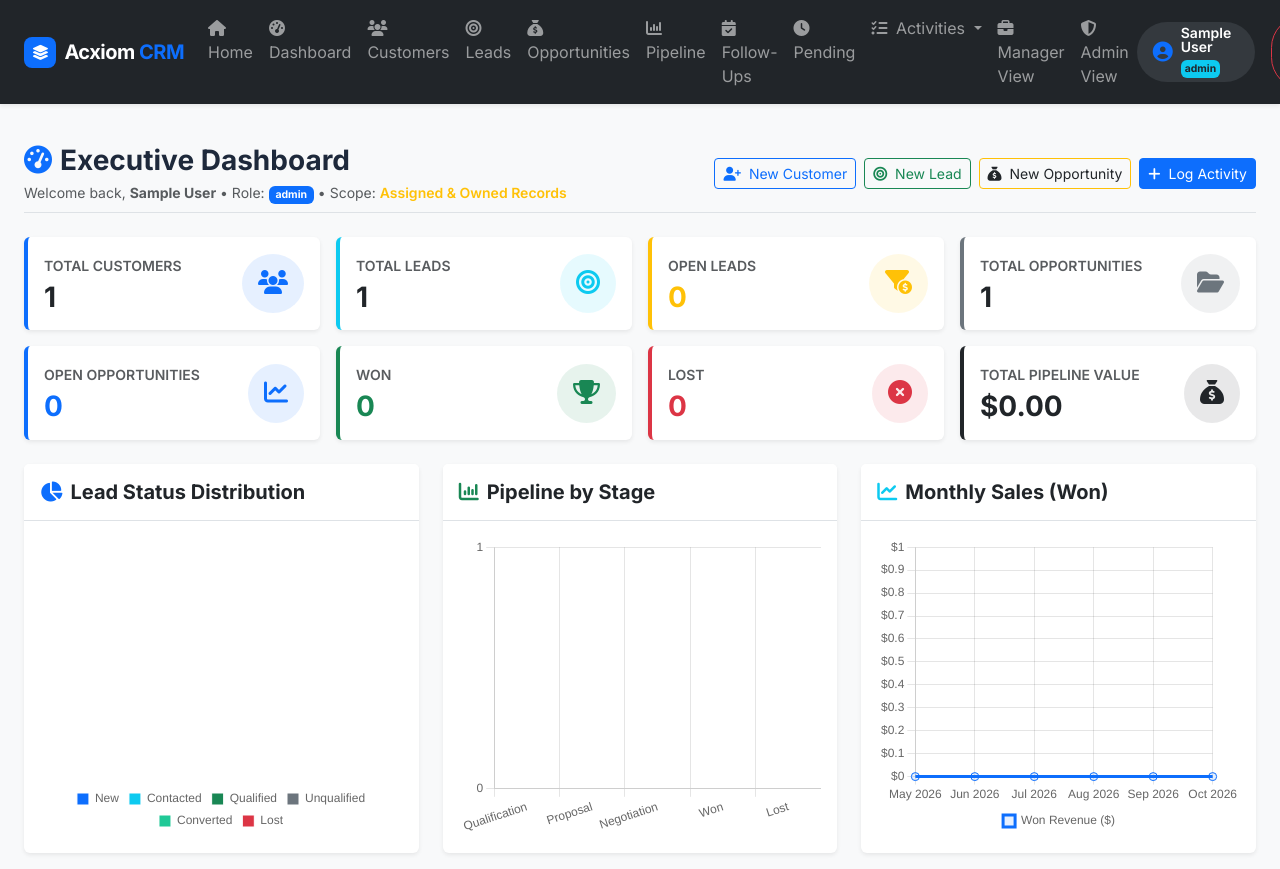
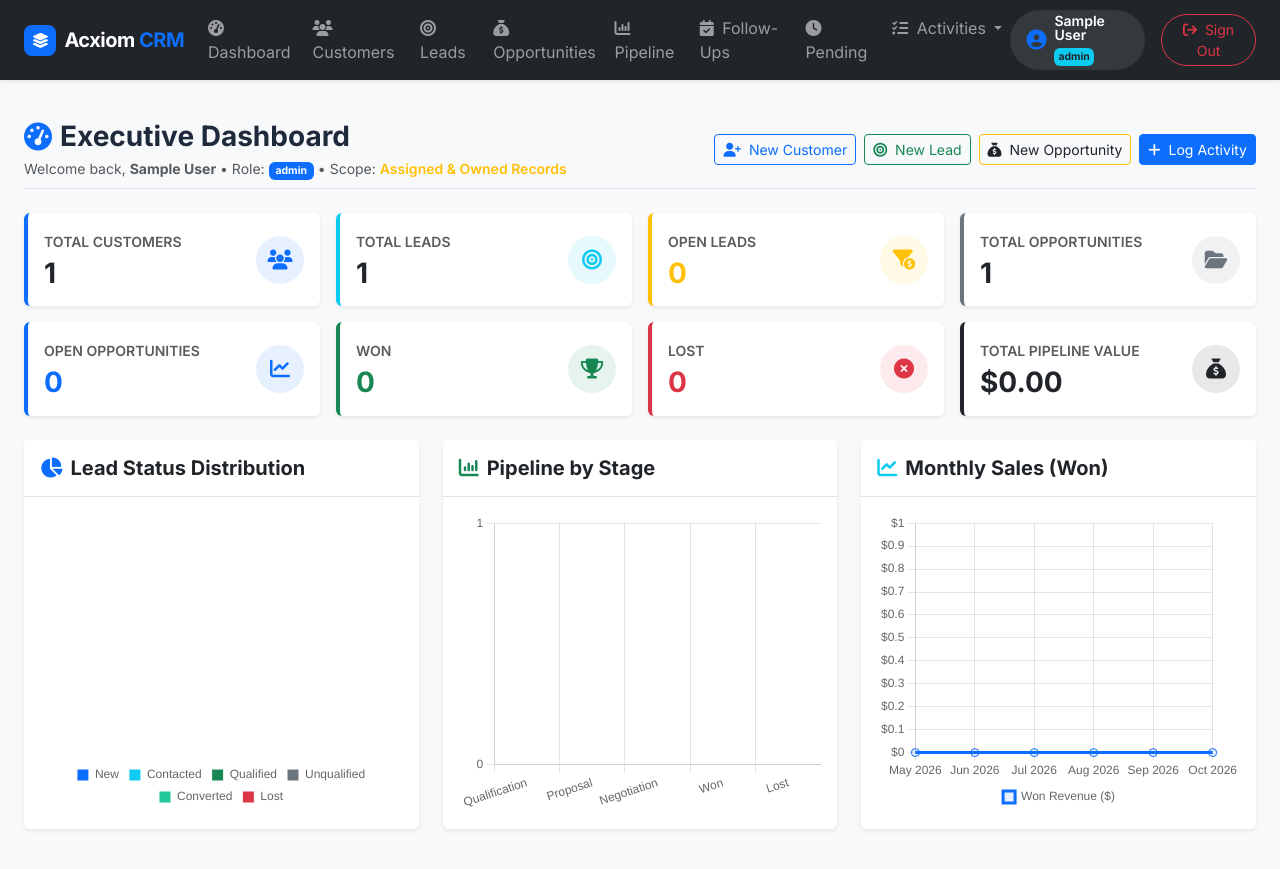
Before and after one commit to KodakandlaSahtihi-29/acxiom-crm, a Flask app: page /dashboard in a window 1280 px wide; the page is wider, and only the part inside the window is pictured. Shown: the top 869 px of that part. Run offline with Flask 3, Linux system fonts and the light colour scheme; a user stored in the database is signed in; tables that the repository leaves empty hold one stand-in row (values such as "Sample post").

Commit message:
Final pre-submission cleanup: route / to dashboard/login, role-scoped navbar, dashboard icon alignment

```diff
--- a/app/routes/main.py
+++ b/app/routes/main.py
@@ -1,5 +1,5 @@
 from datetime import date
-from flask import Blueprint, render_template, jsonify
+from flask import Blueprint, render_template, jsonify, redirect, url_for
 from flask_login import login_required, current_user
 from sqlalchemy import text
 from app.extensions import db
@@ -117,7 +117,15 @@
 
 @main_bp.route('/')
 def index():
-    """Public landing / foundation status page."""
+    """CRM Home route: redirect to dashboard if authenticated, else login."""
+    if current_user.is_authenticated:
+        return redirect(url_for('main.dashboard'))
+    return redirect(url_for('auth.login'))
+
+
+@main_bp.route('/system-status')
+def system_status():
+    """Internal system verification diagnostics."""
     db_status = "Connected"
     error_msg = None
     try:
--- a/app/templates/base.html
+++ b/app/templates/base.html
@@ -37,11 +37,6 @@
 
             <div class="collapse navbar-collapse" id="navbarContent">
                 <ul class="navbar-nav me-auto mb-2 mb-lg-0">
-                    <li class="nav-item">
-                        <a class="nav-link" href="{{ url_for('main.index') }}">
-                            <i class="fa-solid fa-house me-1"></i> Home
-                        </a>
-                    </li>
                     {% if current_user.is_authenticated %}
                     <li class="nav-item">
                         <a class="nav-link" href="{{ url_for('main.dashboard') }}">
@@ -93,17 +88,19 @@
                             <li><a class="dropdown-item text-primary fw-semibold" href="{{ url_for('activity.create') }}"><i class="fa-solid fa-plus me-2"></i>New Activity</a></li>
                         </ul>
                     </li>
+                    {% if current_user.role in ['Manager', 'Admin'] %}
                     <li class="nav-item">
                         <a class="nav-link" href="{{ url_for('main.manager_portal') }}">
                             <i class="fa-solid fa-briefcase me-1"></i> Manager View
                         </a>
                     </li>
+                    {% endif %}
+                    {% if current_user.role == 'Admin' %}
                     <li class="nav-item">
                         <a class="nav-link" href="{{ url_for('main.admin_portal') }}">
                             <i class="fa-solid fa-shield-halved me-1"></i> Admin View
                         </a>
                     </li>
-                    {% if current_user.role == 'Admin' %}
                     <li class="nav-item">
                         <a class="nav-link" href="{{ url_for('audit.index') }}">
                             <i class="fa-solid fa-clipboard-list me-1"></i> Audit Logs
--- a/app/templates/dashboard.html
+++ b/app/templates/dashboard.html
@@ -8,7 +8,7 @@
     <!-- Top Banner / User Welcome -->
     <div class="d-flex justify-content-between align-items-center mb-4 pb-2 border-bottom flex-wrap gap-2">
         <div>
-            <h1 class="h3 fw-bold mb-1">
+            <h1 class="h3 fw-bold mb-1 d-flex align-items-center">
                 <i class="fa-solid fa-gauge-high text-primary me-2"></i>Executive Dashboard
             </h1>
             <p class="text-muted small mb-0">
@@ -61,8 +61,8 @@
                             <span class="text-muted text-uppercase fw-semibold small">Total Customers</span>
                             <h3 class="fw-bold mb-0 mt-1" id="kpi-total-customers">{{ total_customers }}</h3>
                         </div>
-                        <div class="bg-primary bg-opacity-10 text-primary p-3 rounded-circle">
-                            <i class="fa-solid fa-users fs-4"></i>
+                        <div class="rounded-circle d-flex align-items-center justify-content-center bg-primary bg-opacity-10 text-primary" style="width: 48px; height: 48px; min-width: 48px;">
+                            <i class="fa-solid fa-users fs-5"></i>
                         </div>
                     </div>
                 </div>
@@ -78,8 +78,8 @@
                             <span class="text-muted text-uppercase fw-semibold small">Total Leads</span>
                             <h3 class="fw-bold mb-0 mt-1" id="kpi-total-leads">{{ total_leads }}</h3>
                         </div>
-                        <div class="bg-info bg-opacity-10 text-info p-3 rounded-circle">
-                            <i class="fa-solid fa-bullseye fs-4"></i>
+                        <div class="rounded-circle d-flex align-items-center justify-content-center bg-info bg-opacity-10 text-info" style="width: 48px; height: 48px; min-width: 48px;">
+                            <i class="fa-solid fa-bullseye fs-5"></i>
                         </div>
                     </div>
                 </div>
@@ -95,8 +95,8 @@
                             <span class="text-muted text-uppercase fw-semibold small">Open Leads</span>
                             <h3 class="fw-bold mb-0 mt-1 text-warning" id="kpi-open-leads">{{ open_leads }}</h3>
                         </div>
-                        <div class="bg-warning bg-opacity-10 text-warning p-3 rounded-circle">
-                            <i class="fa-solid fa-filter-circle-dollar fs-4"></i>
+                        <div class="rounded-circle d-flex align-items-center justify-content-center bg-warning bg-opacity-10 text-warning" style="width: 48px; height: 48px; min-width: 48px;">
+                            <i class="fa-solid fa-filter-circle-dollar fs-5"></i>
                         </div>
                     </div>
                 </div>
@@ -112,8 +112,8 @@
                             <span class="text-muted text-uppercase fw-semibold small">Total Opportunities</span>
                             <h3 class="fw-bold mb-0 mt-1" id="kpi-total-opportunities">{{ total_opportunities }}</h3>
                         </div>
-                        <div class="bg-secondary bg-opacity-10 text-secondary p-3 rounded-circle">
-                            <i class="fa-solid fa-folder-open fs-4"></i>
+                        <div class="rounded-circle d-flex align-items-center justify-content-center bg-secondary bg-opacity-10 text-secondary" style="width: 48px; height: 48px; min-width: 48px;">
+                            <i class="fa-solid fa-folder-open fs-5"></i>
                         </div>
                     </div>
                 </div>
@@ -129,8 +129,8 @@
                             <span class="text-muted text-uppercase fw-semibold small">Open Opportunities</span>
                             <h3 class="fw-bold mb-0 mt-1 text-primary" id="kpi-open-opportunities">{{ open_opportunities }}</h3>
                         </div>
-                        <div class="bg-primary bg-opacity-10 text-primary p-3 rounded-circle">
-                            <i class="fa-solid fa-chart-line fs-4"></i>
+                        <div class="rounded-circle d-flex align-items-center justify-content-center bg-primary bg-opacity-10 text-primary" style="width: 48px; height: 48px; min-width: 48px;">
+                            <i class="fa-solid fa-chart-line fs-5"></i>
                         </div>
                     </div>
                 </div>
@@ -146,8 +146,8 @@
                             <span class="text-muted text-uppercase fw-semibold small">Won</span>
                             <h3 class="fw-bold mb-0 mt-1 text-success" id="kpi-won">{{ won_opportunities }}</h3>
                         </div>
-                        <div class="bg-success bg-opacity-10 text-success p-3 rounded-circle">
-                            <i class="fa-solid fa-trophy fs-4"></i>
+                        <div class="rounded-circle d-flex align-items-center justify-content-center bg-success bg-opacity-10 text-success" style="width: 48px; height: 48px; min-width: 48px;">
+                            <i class="fa-solid fa-trophy fs-5"></i>
                         </div>
                     </div>
                 </div>
@@ -163,8 +163,8 @@
                             <span class="text-muted text-uppercase fw-semibold small">Lost</span>
                             <h3 class="fw-bold mb-0 mt-1 text-danger" id="kpi-lost">{{ lost_opportunities }}</h3>
                         </div>
-                        <div class="bg-danger bg-opacity-10 text-danger p-3 rounded-circle">
-                            <i class="fa-solid fa-circle-xmark fs-4"></i>
+                        <div class="rounded-circle d-flex align-items-center justify-content-center bg-danger bg-opacity-10 text-danger" style="width: 48px; height: 48px; min-width: 48px;">
+                            <i class="fa-solid fa-circle-xmark fs-5"></i>
                         </div>
                     </div>
                 </div>
@@ -180,8 +180,8 @@
                             <span class="text-muted text-uppercase fw-semibold small">Total Pipeline Value</span>
                             <h3 class="fw-bold mb-0 mt-1 text-dark" id="kpi-pipeline-value">${{ "{:,.2f}".format(total_pipeline_value) }}</h3>
                         </div>
-                        <div class="bg-dark bg-opacity-10 text-dark p-3 rounded-circle">
-                            <i class="fa-solid fa-sack-dollar fs-4"></i>
+                        <div class="rounded-circle d-flex align-items-center justify-content-center bg-dark bg-opacity-10 text-dark" style="width: 48px; height: 48px; min-width: 48px;">
+                            <i class="fa-solid fa-sack-dollar fs-5"></i>
                         </div>
                     </div>
                 </div>
@@ -195,8 +195,8 @@
         <div class="col-lg-4 col-md-6">
             <div class="card border-0 shadow-sm h-100">
                 <div class="card-header bg-white py-3 border-bottom">
-                    <h5 class="fw-bold mb-0">
-                        <i class="fa-solid fa-chart-pie text-primary me-2"></i>Lead Status Distribution
+                    <h5 class="fw-bold mb-0 d-flex align-items-center">
+                        <i class="fa-solid fa-chart-pie text-primary me-2"></i><span>Lead Status Distribution</span>
                     </h5>
                 </div>
                 <div class="card-body p-3 d-flex align-items-center justify-content-center" style="min-height: 280px;">
@@ -209,8 +209,8 @@
         <div class="col-lg-4 col-md-6">
             <div class="card border-0 shadow-sm h-100">
                 <div class="card-header bg-white py-3 border-bottom">
-                    <h5 class="fw-bold mb-0">
-                        <i class="fa-solid fa-chart-column text-success me-2"></i>Pipeline by Stage
+                    <h5 class="fw-bold mb-0 d-flex align-items-center">
+                        <i class="fa-solid fa-chart-column text-success me-2"></i><span>Pipeline by Stage</span>
                     </h5>
                 </div>
                 <div class="card-body p-3 d-flex align-items-center justify-content-center" style="min-height: 280px;">
@@ -223,8 +223,8 @@
         <div class="col-lg-4 col-md-12">
             <div class="card border-0 shadow-sm h-100">
                 <div class="card-header bg-white py-3 border-bottom">
-                    <h5 class="fw-bold mb-0">
-                        <i class="fa-solid fa-chart-line text-info me-2"></i>Monthly Sales (Won)
+                    <h5 class="fw-bold mb-0 d-flex align-items-center">
+                        <i class="fa-solid fa-chart-line text-info me-2"></i><span>Monthly Sales (Won)</span>
                     </h5>
                 </div>
                 <div class="card-body p-3 d-flex align-items-center justify-content-center" style="min-height: 280px;">
```
Also changed, not shown: tests/test_auth.py (+10 -2 lines).
